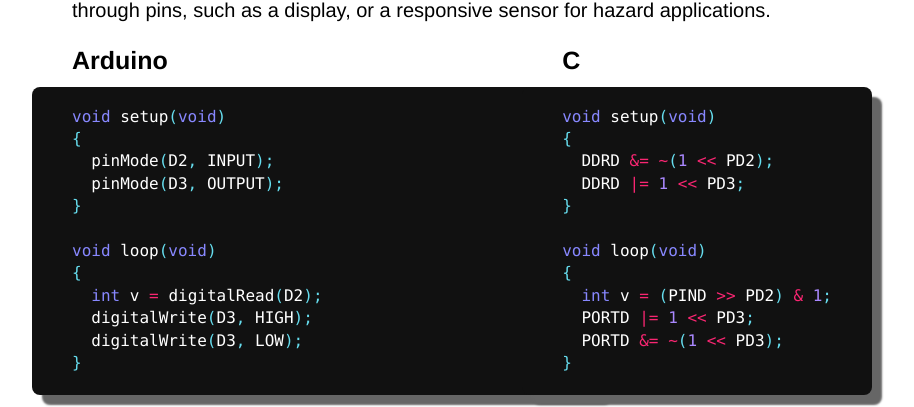
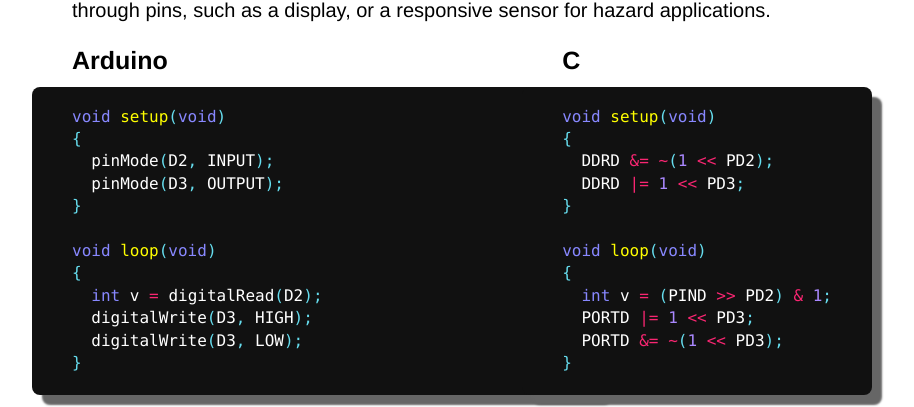
Before and after one commit to Maumagnaguagno/maumagnaguagno.github.io, a Jekyll site: the page built from baremetal.md, in a window 1280 px wide. Shown: the part 2974-3381 px from the top of the page, without its empty margins (188-1102 px from the left). Built offline with Jekyll 4.4.1, drawn with Linux system fonts in a browser that asks for light colours; our own code applies the rules of GitHub Pages for plain Markdown files.

Commit message:
Yellow Name.Function after Keyword.Type in _highlight.scss

```diff
--- a/css/_highlight.scss
+++ b/css/_highlight.scss
@@ -70,7 +70,7 @@ pre.highlight {
   .gu  // Generic.Subheading & Diff Unified/Comment?
   { color: #0f0 }
 
-  .k + .nf, // Name.Function
+  .k + .nf, .kt + .nf, // Name.Function
   .na, // Name.Attribute
   .nd, // Name.Decorator
   .ne, // Name.Exception
```
